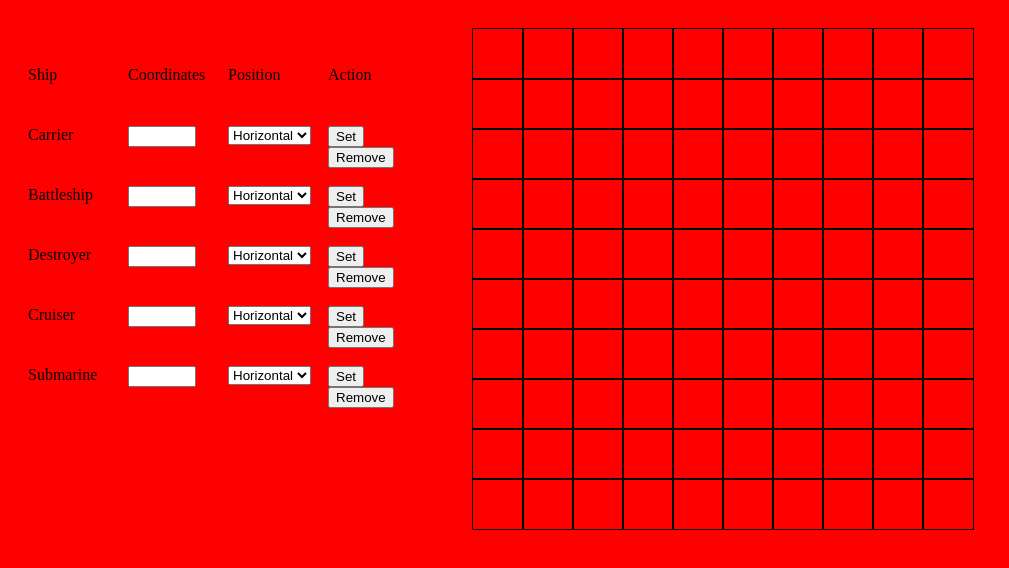
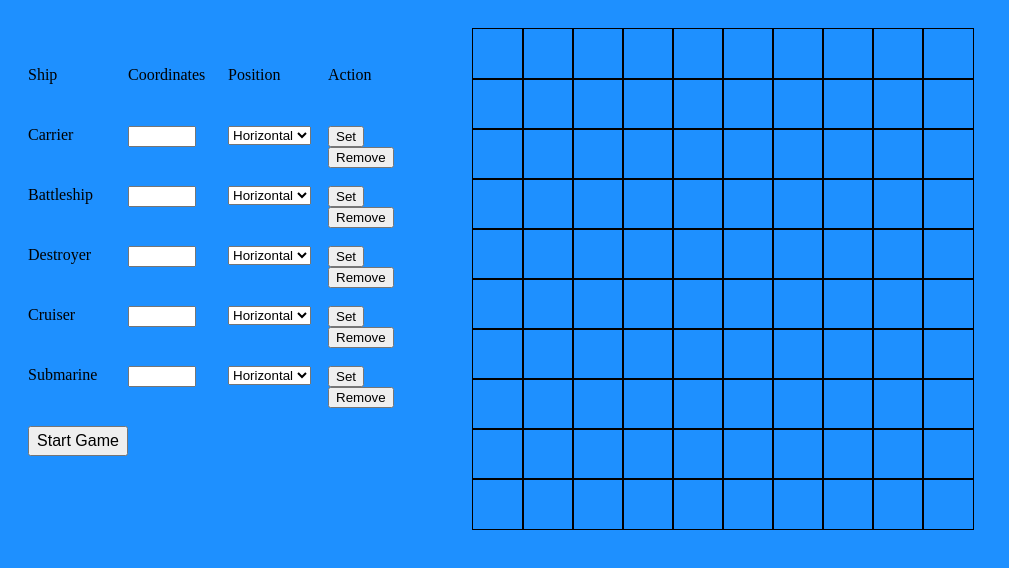
Before and after one commit to milosvukadinovic/Battleship-javascript, a website built with webpack: page dist/index.html in a window 1280 px wide. Shown: the whole page, without its empty margins (0-1009 px from the left). Built offline with Linux system fonts and the light colour scheme.

Commit message:
small changes

```diff
--- a/src/DOM.js
+++ b/src/DOM.js
@@ -1,16 +1,25 @@
 import './stylesheets/styles.css';
 import shipsModal from './game-start';
 const dom = (() => {
+  // Part 1 Getting the info from the user basically settting the position of
+  // the boards
   // const mainContainer = document.getElementById('container');
   const gameStartContainer = document.getElementById('game-start');
   const grid = shipsModal();
+
   // console.log(typeof grid);
   gameStartContainer.appendChild(grid);
-
 
   const renderBoards = (players) => {
     container.appendChild(shipsModal.gridBoard());
   };
+
+  // listeners area
+  document.getElementsByClassName('btn-start-game')[0]
+      .addEventListener('click', (e)=>{
+        const val = e.target.innerText;
+        console.log(val);
+      });
   console.log('Webpack is working from this side');
   return {renderBoards};
 })();
--- a/src/game-loop.js
+++ b/src/game-loop.js
@@ -49,7 +49,8 @@ const gameLoop = () => {
   //   const attackListener = () => {
   //     const computerBoard = document.getElementById(`computerBoard`);
   //     enemyBoard.onclick = (event) => {
-//       const validAttack = players[0].attack(event.id); // change event id to match argument
+  //       const validAttack = players[0].attack(event.id);
+  // change event id to match argument
   //       if (validAttack && !winner()) {
   //         gameBoards[1].receiveAttack(validAttack);
   //         compMove = players[1].randomMove();
--- a/src/game-start.js
+++ b/src/game-start.js
@@ -10,4 +10,5 @@ const shipsModal = () => {
   return grid;
 };
 
+
 export default shipsModal;
--- a/src/stylesheets/styles.css
+++ b/src/stylesheets/styles.css
@@ -1,5 +1,5 @@
 #container {
-  background-color: red;
+  background-color: dodgerblue;
 }
 
 .grid-container {
@@ -37,3 +37,8 @@
 .ship-input {
   width: 60px;
 }
+.btn-start-game {
+  height: 30px;
+  width: 100px;
+  font-size: 1rem;
+}
```
Also changed, not shown: dist/index.html, dist/main.js. Lines whose indentation alone changed are shown as unchanged.
